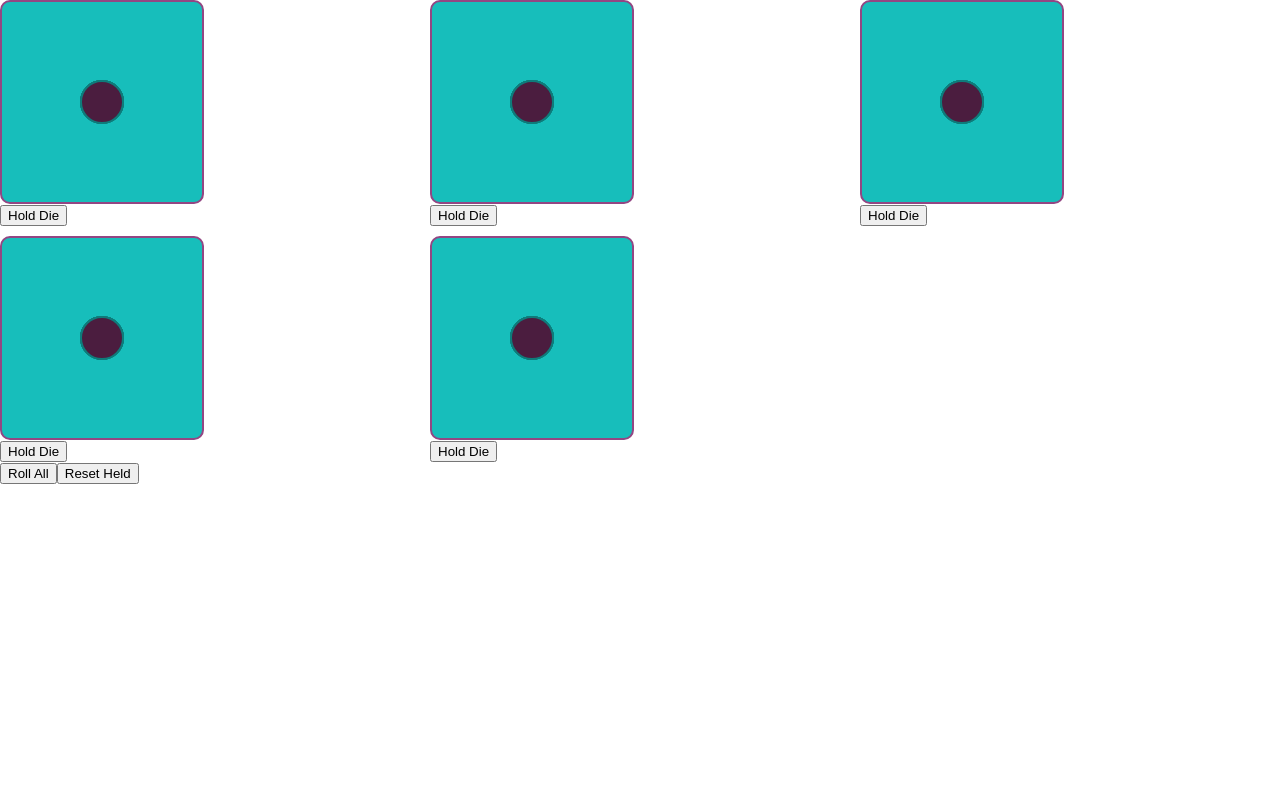
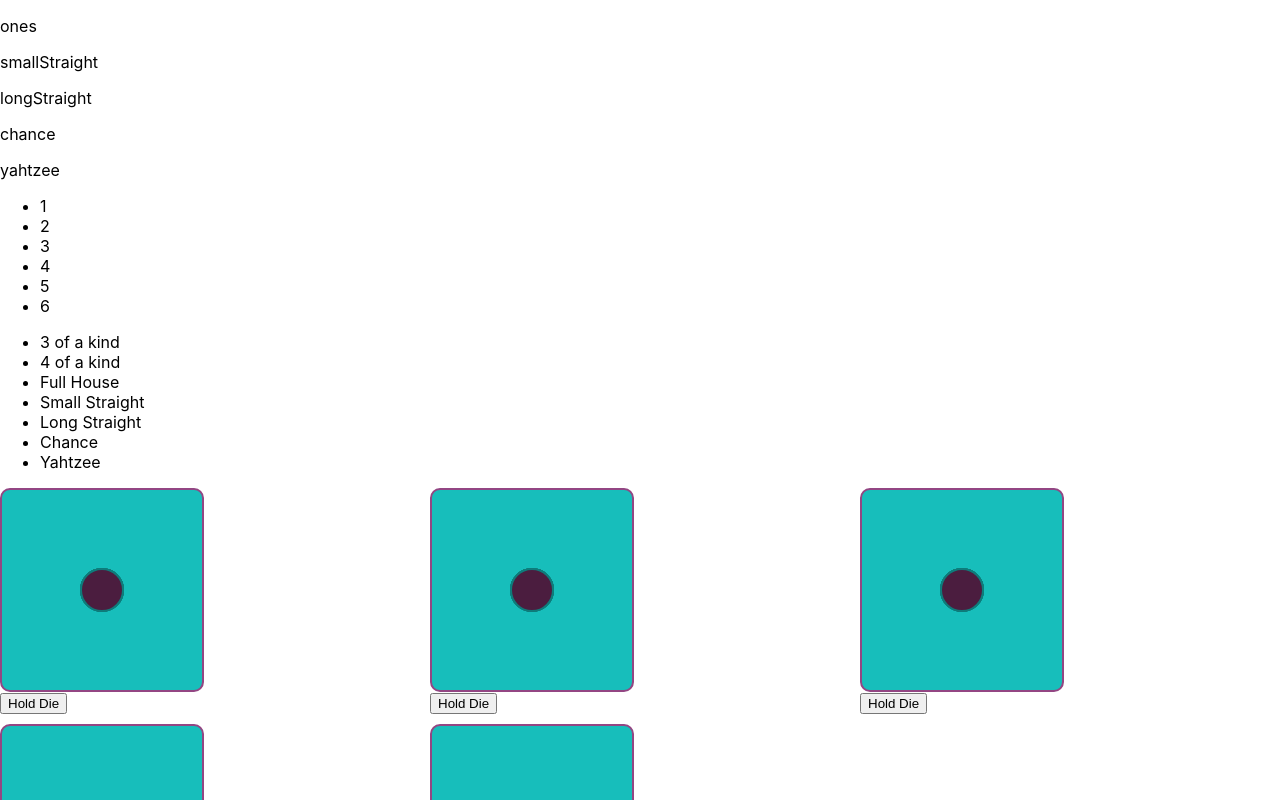
Before and after one commit to LiamMyles/yahtzee-redux, a React (Create React App) app: page / in a window 1280 px wide. Shown: the top 800 px of the page. Built offline with nearby package versions, Linux system fonts and the light colour scheme.

Commit message:
Add basic score board logic

```diff
--- a/src/App.jsx
+++ b/src/App.jsx
@@ -49,6 +49,8 @@ function diceReducer(state, { type, dieNumber }) {
 function App() {
   const [diceState, dispatch] = useReducer(diceReducer, initialDiceState);
   return (
+    <>
+      <ScoreBoard dice={diceState.map(({ side }) => side)} />
       <div>
         <section>
           {diceState.map((dieState, index) => (
@@ -87,6 +89,7 @@ function App() {
           Reset Held
         </button>
       </div>
+    </>
   );
 }
 
@@ -110,4 +113,49 @@ function Die({ side = 1, theme = 1, clickFunction, isHeld }) {
   );
 }
 
+function ScoreBoard({ dice }) {
+  const scores = [
+    { test: dice => dice.includes(1), name: "ones" },
+    { test: dice => dice.includes(2), name: "twos" },
+    { test: dice => dice.includes(3), name: "threes" },
+    { test: dice => dice.includes(4), name: "fours" },
+    { test: dice => dice.includes(5), name: "fives" },
+    { test: dice => dice.includes(6), name: "sixes" },
+    { test: dice => new Set(dice).size === 3, name: "threeKids" },
+    { test: dice => new Set(dice).size === 2, name: "fourKids" },
+    { test: dice => dice.includes(1), name: "smallStraight" },
+    { test: dice => dice.includes(1), name: "longStraight" },
+    { test: () => true, name: "chance" },
+    { test: dice => new Set(dice).size === 1, name: "yahtzee" }
+  ];
+
+  return (
+    <>
+      {scores
+        .map(score => ({ isValid: score.test(dice), name: score.name }))
+        .filter(score => score.isValid)
+        .map(({ name }) => (
+          <p>{name}</p>
+        ))}
+      <ul>
+        <li>1</li>
+        <li>2</li>
+        <li>3</li>
+        <li>4</li>
+        <li>5</li>
+        <li>6</li>
+      </ul>
+      <ul>
+        <li>3 of a kind</li>
+        <li>4 of a kind</li>
+        <li>Full House</li>
+        <li>Small Straight</li>
+        <li>Long Straight</li>
+        <li>Chance</li>
+        <li>Yahtzee</li>
+      </ul>
+    </>
+  );
+}
+
 export default App;
```
Lines whose indentation alone changed are shown as unchanged.
